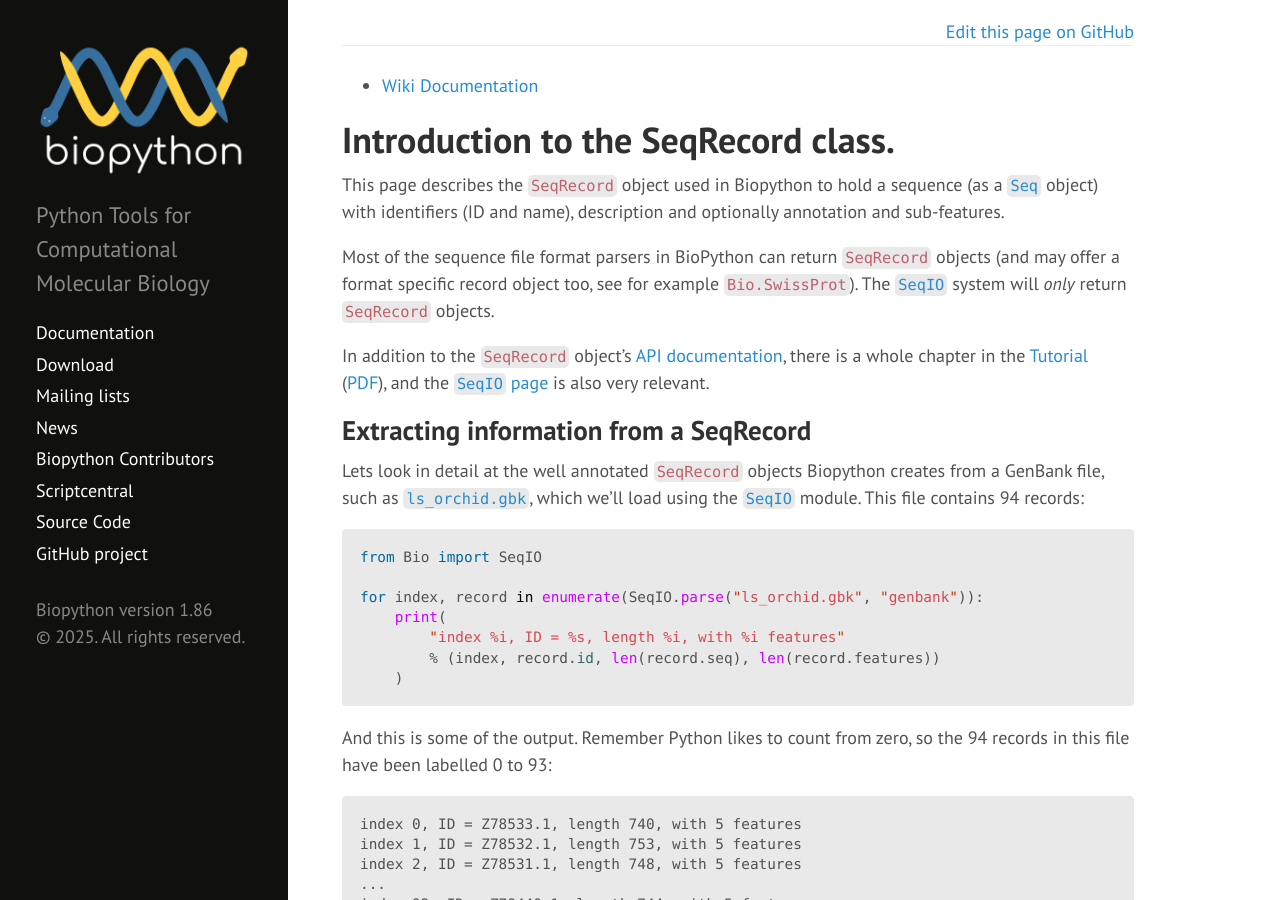
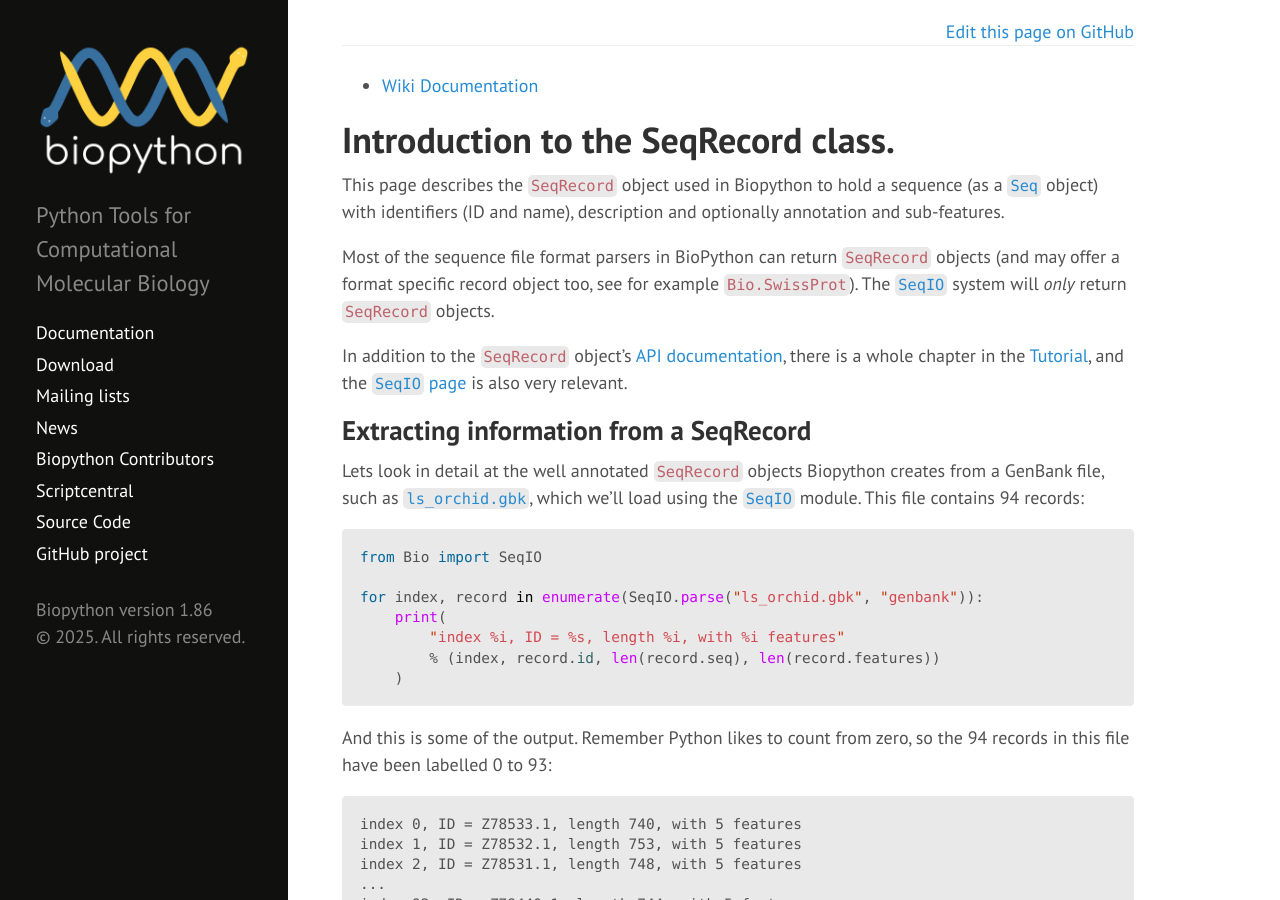
Before and after one commit to biopython/biopython.github.io, a Jekyll site: the page built from wiki/SeqRecord.md, in a window 1280 px wide and 900 px high. Built offline with Jekyll 4.4.1, drawn with Linux system fonts in a browser that asks for light colours.

Commit message:
No more PDF Tutorial
See #213

```diff
--- a/wiki/SeqRecord.md
+++ b/wiki/SeqRecord.md
@@ -18,8 +18,7 @@ system will *only* return `SeqRecord` objects.
 In addition to the `SeqRecord` object's [API
 documentation](http://biopython.org/DIST/docs/api/Bio.SeqRecord.SeqRecord-class.html),
 there is a whole chapter in the
-[Tutorial](http://biopython.org/DIST/docs/tutorial/Tutorial.html)
-([PDF](http://biopython.org/DIST/docs/tutorial/Tutorial.pdf)), and the
+[Tutorial](http://biopython.org/DIST/docs/tutorial/Tutorial.html), and the
 [`SeqIO` page](SeqIO "wikilink") is also very relevant.
 
 Extracting information from a SeqRecord
```
